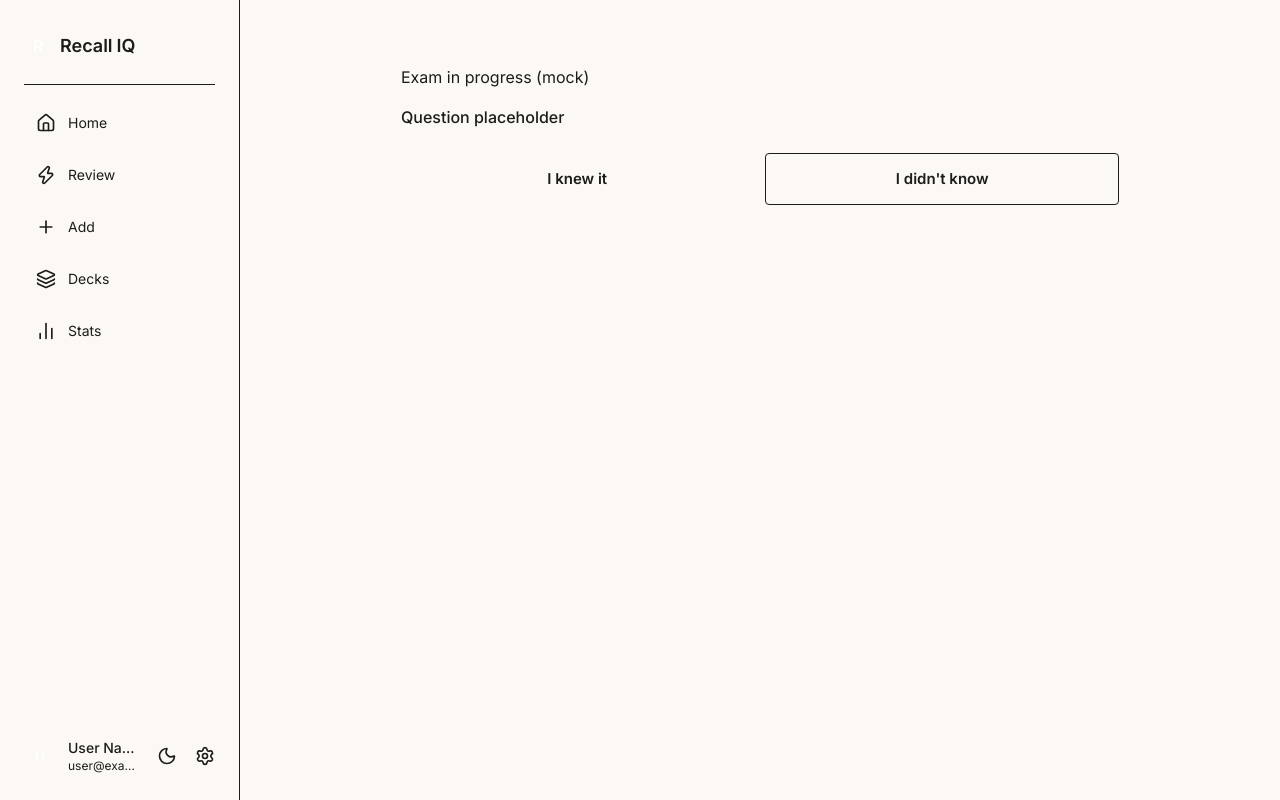
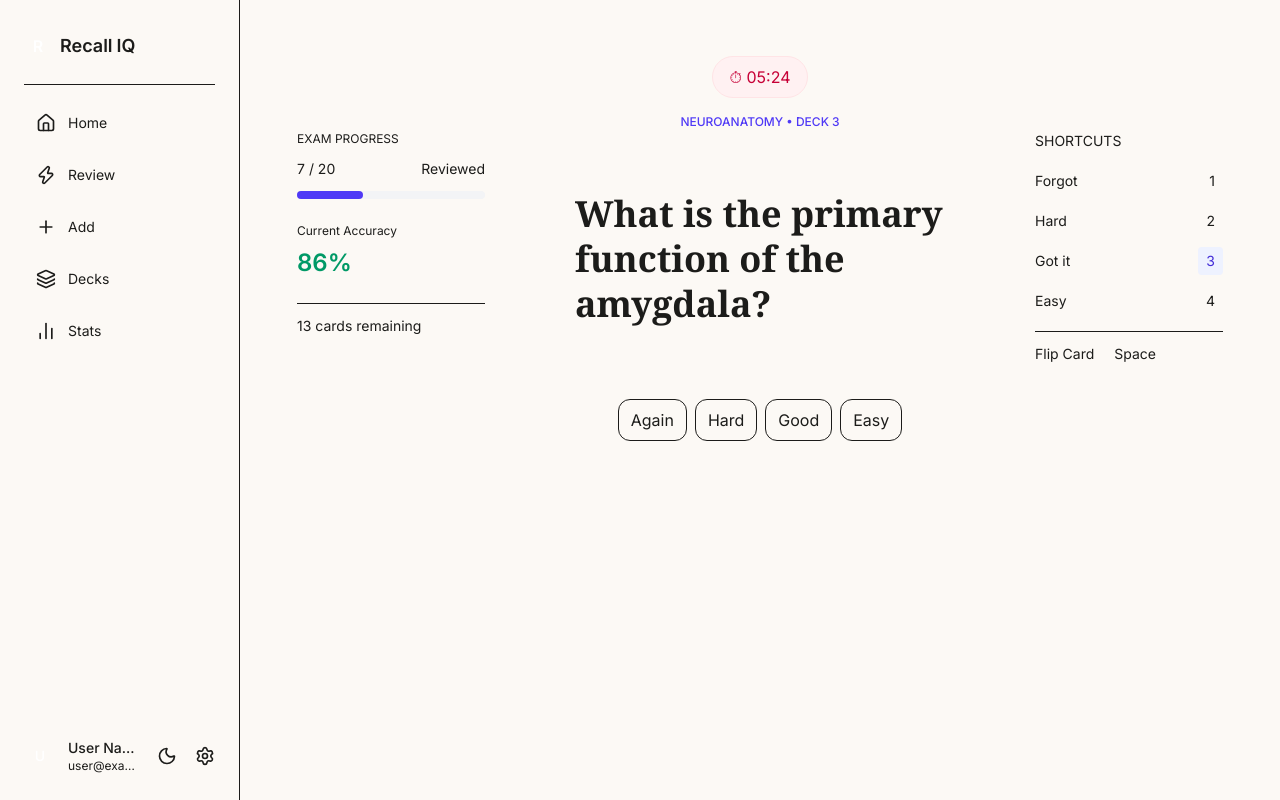
Before and after one commit to Sudarshan7a/recallIQ, a Next.js app: page /exam in a window 1280 px wide. Both pictures are taken after a click on the button "Start Exam". Built offline with nearby package versions, Linux system fonts and the light colour scheme.

Commit message:
feat(exam): add active exam layout and panels

```diff
--- a/app/exam/page.tsx
+++ b/app/exam/page.tsx
@@ -3,13 +3,18 @@
 import React, { useState } from 'react'
 import Card from '../../components/ui/Card'
 import Button from '../../components/ui/Button'
+import ExamActiveCard from '../../components/ui/ExamActiveCard'
+import ExamSidebarLeft from '../../components/ui/ExamSidebarLeft'
+import ExamShortcutsRight from '../../components/ui/ExamShortcutsRight'
+import RatingButtonRow from '../../components/ui/RatingButtonRow'
 
 export default function ExamPage() {
   const [started, setStarted] = useState(false)
 
   return (
+    <div className="max-w-7xl mx-auto">
+      {!started ? (
         <div className="max-w-3xl mx-auto">
-      {!started ? (
           <Card className="p-6 text-center">
             <h2 className="text-lg font-medium text-text-primary">Exam Mode</h2>
             <p className="text-text-secondary mt-2">Timed test-like review session to simulate recall under pressure.</p>
@@ -17,15 +22,37 @@ export default function ExamPage() {
               <Button variant="primary" onClick={() => setStarted(true)}>Start Exam</Button>
             </div>
           </Card>
+        </div>
       ) : (
-        <Card className="p-6">
-          <h3 className="text-text-secondary">Exam in progress (mock)</h3>
-          <div className="mt-4 text-text-primary font-medium">Question placeholder</div>
-          <div className="mt-6 flex gap-3">
-            <Button variant="ghost">I knew it</Button>
-            <Button variant="secondary">I didn't know</Button>
+        <div>
+          <header className="py-4">
+            <div className="flex items-center justify-center">
+              <div className="px-4 py-2 bg-rose-50 text-rose-700 rounded-full border border-rose-100">⏱ 05:24</div>
             </div>
-        </Card>
+          </header>
+
+          <div className="grid grid-cols-1 lg:grid-cols-12 gap-6">
+            <div className="lg:col-span-3">
+              <ExamSidebarLeft />
+            </div>
+
+            <main className="lg:col-span-6">
+              <ExamActiveCard />
+
+              <div className="mt-6 flex items-center justify-center">
+                <RatingButtonRow onRate={(r) => {
+                  // placeholder: handle rating selection
+                  // TODO: integrate exam scoring and navigation
+                  console.log('rated', r)
+                }} />
+              </div>
+            </main>
+
+            <aside className="lg:col-span-3">
+              <ExamShortcutsRight />
+            </aside>
+          </div>
+        </div>
       )}
     </div>
   )
--- /dev/null
+++ b/components/ui/ExamActiveCard.tsx
@@ -0,0 +1,13 @@
+import React from 'react'
+import Card from './Card'
+
+export default function ExamActiveCard({ deck = 'Neuroanatomy', question = 'What is the primary function of the amygdala?' }: { deck?: string; question?: string }) {
+  return (
+    <div>
+      <div className="text-center text-xs text-indigo-600 font-medium mb-3">{deck.toUpperCase()} • DECK 3</div>
+      <Card className="p-12 min-h-[220px] flex items-center justify-center">
+        <h2 className="text-3xl lg:text-4xl font-serif font-semibold text-text-primary max-w-3xl leading-tight">{question}</h2>
+      </Card>
+    </div>
+  )
+}
--- /dev/null
+++ b/components/ui/ExamShortcutsRight.tsx
@@ -0,0 +1,30 @@
+import React from 'react'
+import Card from './Card'
+
+export default function ExamShortcutsRight() {
+  return (
+    <Card className="p-4">
+      <h4 className="text-sm text-text-secondary">SHORTCUTS</h4>
+      <div className="mt-4 space-y-3 text-sm text-text-secondary">
+        <div className="flex items-center justify-between">
+          <div>Forgot</div>
+          <div className="px-2 py-1 bg-surface-container rounded">1</div>
+        </div>
+        <div className="flex items-center justify-between">
+          <div>Hard</div>
+          <div className="px-2 py-1 bg-surface-container rounded">2</div>
+        </div>
+        <div className="flex items-center justify-between">
+          <div>Got it</div>
+          <div className="px-2 py-1 bg-indigo-50 text-indigo-700 rounded">3</div>
+        </div>
+        <div className="flex items-center justify-between">
+          <div>Easy</div>
+          <div className="px-2 py-1 bg-surface-container rounded">4</div>
+        </div>
+      </div>
+
+      <div className="mt-4 border-t pt-3 text-sm text-text-secondary">Flip Card <span className="ml-2 px-2 py-1 bg-surface-container rounded">Space</span></div>
+    </Card>
+  )
+}
--- /dev/null
+++ b/components/ui/ExamSidebarLeft.tsx
@@ -0,0 +1,29 @@
+import React from 'react'
+import Card from './Card'
+import ProgressRing from './ProgressRing'
+
+export default function ExamSidebarLeft({ reviewed = 7, total = 20, accuracy = 86 }: { reviewed?: number; total?: number; accuracy?: number }) {
+  const progress = Math.round((reviewed / total) * 100)
+
+  return (
+    <Card className="p-4">
+      <h4 className="text-xs text-text-secondary">EXAM PROGRESS</h4>
+      <div className="mt-3">
+        <div className="flex items-center justify-between">
+          <div className="text-sm text-text-primary">{reviewed} / {total}</div>
+          <div className="text-sm text-text-secondary">Reviewed</div>
+        </div>
+        <div className="w-full bg-gray-100 h-2 rounded-full mt-3">
+          <div className="h-2 rounded-full bg-indigo-600" style={{ width: `${progress}%` }} />
+        </div>
+      </div>
+
+      <div className="mt-6">
+        <div className="text-xs text-text-secondary">Current Accuracy</div>
+        <div className="text-2xl font-semibold text-emerald-600 mt-2">{accuracy}%</div>
+      </div>
+
+      <div className="mt-6 border-t pt-3 text-sm text-text-secondary">13 cards remaining</div>
+    </Card>
+  )
+}
```
Lines whose indentation alone changed are shown as unchanged.
